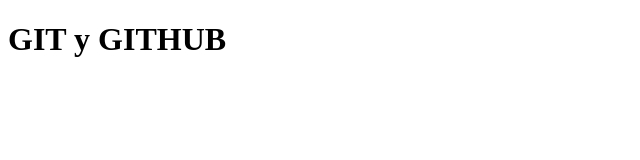
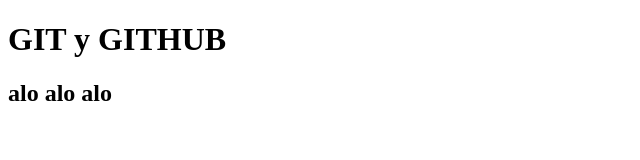
Before and after one commit to ReychellDevelops/primerRepo, a plain HTML site: page index.html in a window 1280 px wide. Shown: the whole page, without its empty margins (0-640 px from the left). Drawn offline with Linux system fonts and the light colour scheme.

Commit message:
cambios index

```diff
--- a/index.html
+++ b/index.html
@@ -8,6 +8,7 @@
 <body>
     <div class="contenedor">
         <h1>GIT y GITHUB</h1>
+        <h2>alo alo alo</h2>
     </div>
 </body>
 </html>
```
